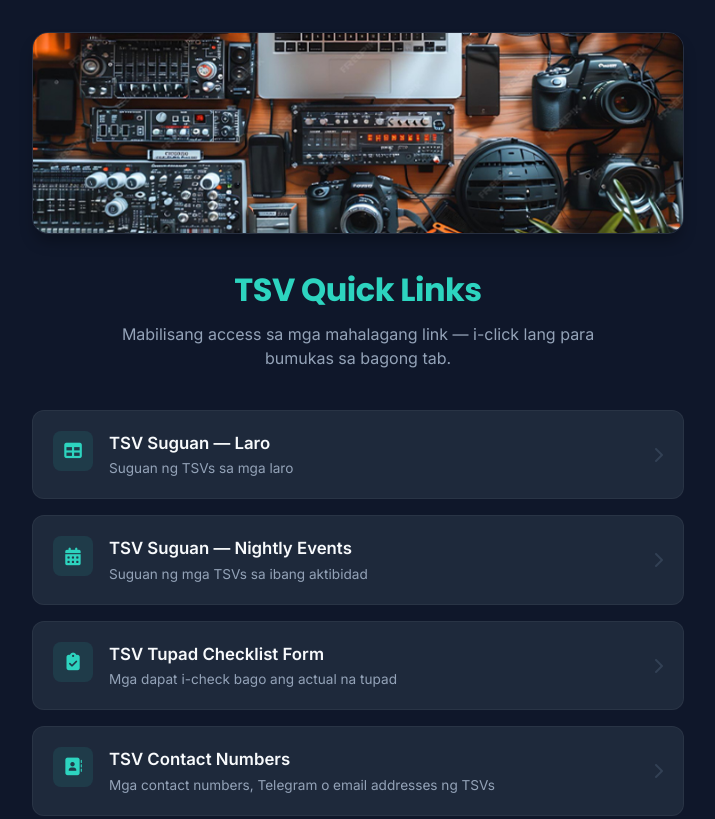
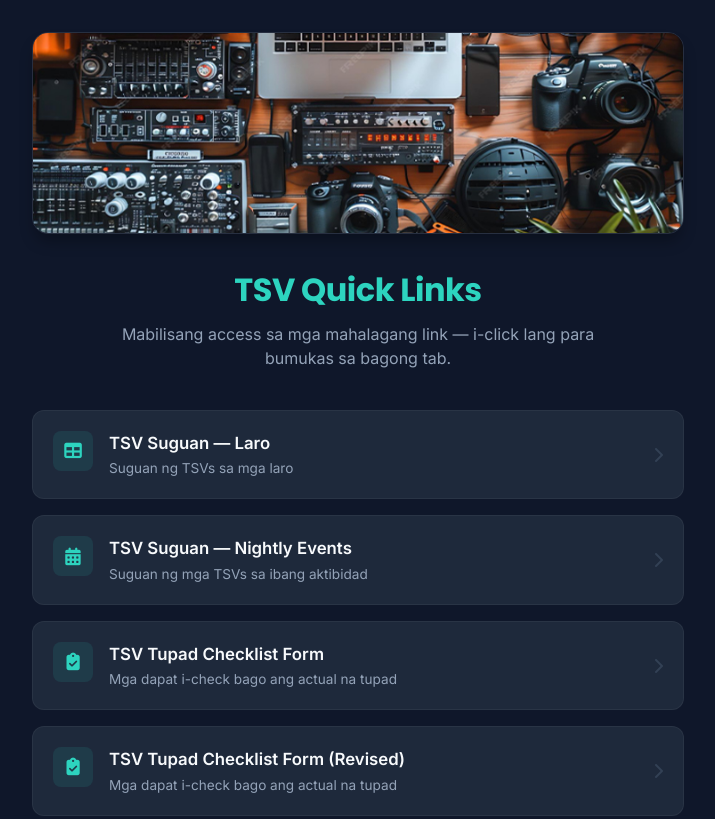
Before and after one commit to TSVAjman/tsvajman.github.io, a plain HTML site: page index.html in a window 1280 px wide. Shown: the top 819 px of the page, without its empty margins (282-997 px from the left). Drawn offline with Linux system fonts and the light colour scheme.

Commit message:
Update index.html

```diff
--- a/index.html
+++ b/index.html
@@ -249,6 +249,18 @@
         <i class="fa-solid fa-chevron-right arrow-icon"></i>
       </a>
 
+<!-- 3B. Tupad Checklist, Revised -->
+      <a class="link-row" href="https://tsvajman.github.io/TSV_Checklist_Revised.html" target="_blank" rel="noopener noreferrer">
+        <div class="link-content">
+          <div class="icon-box"><i class="fa-solid fa-clipboard-check"></i></div>
+          <div class="text-group">
+            <div class="link-title">TSV Tupad Checklist Form (Revised)</div>
+            <div class="link-sub">Mga dapat i-check bago ang actual na tupad</div>
+          </div>
+        </div>
+        <i class="fa-solid fa-chevron-right arrow-icon"></i>
+      </a>
+
       <!-- 4. Contact Numbers -->
       <a class="link-row" href="https://tsvajman.github.io/TSC_Contact_Numbers.htm" target="_blank" rel="noopener noreferrer">
         <div class="link-content">
```
